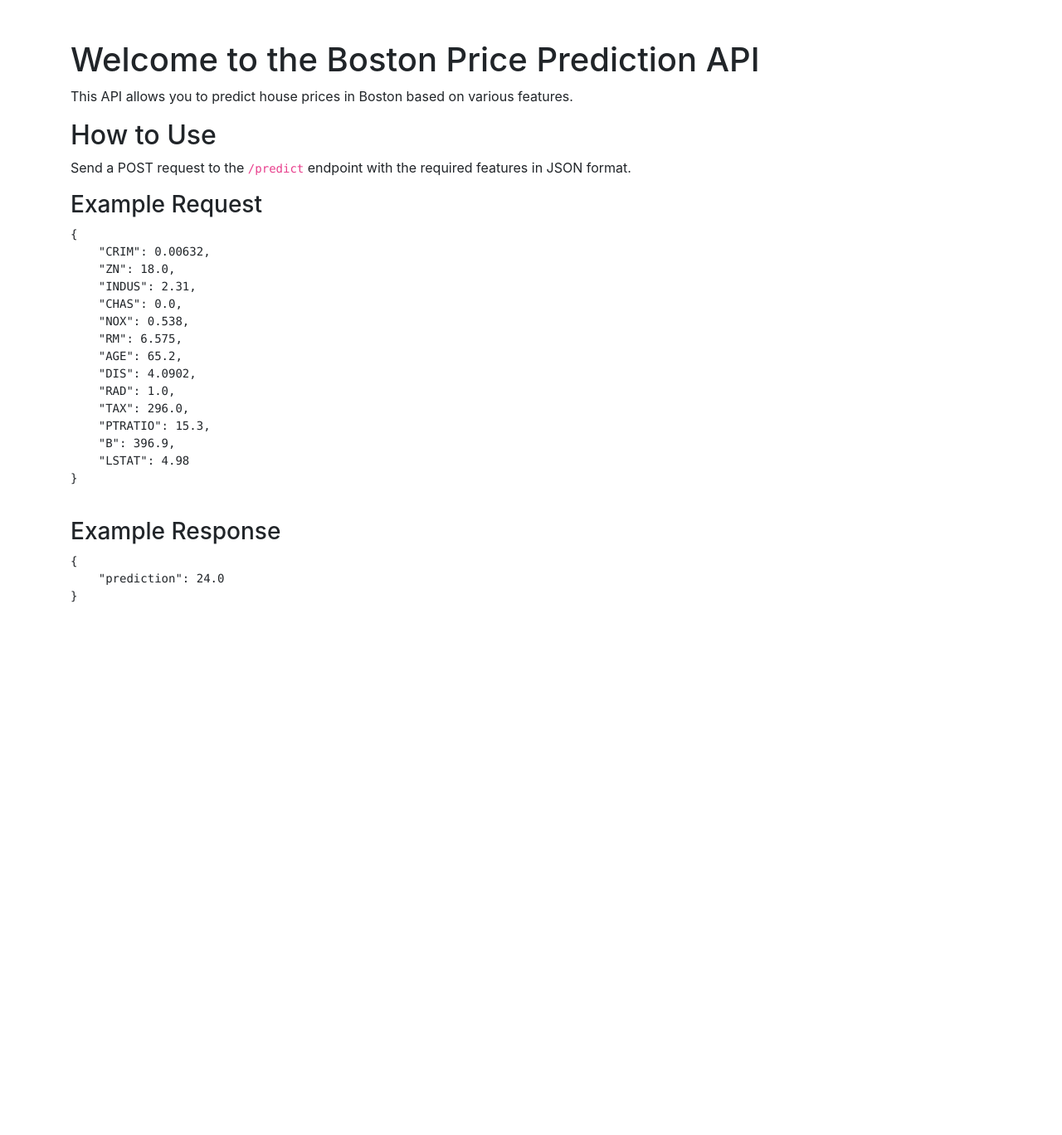
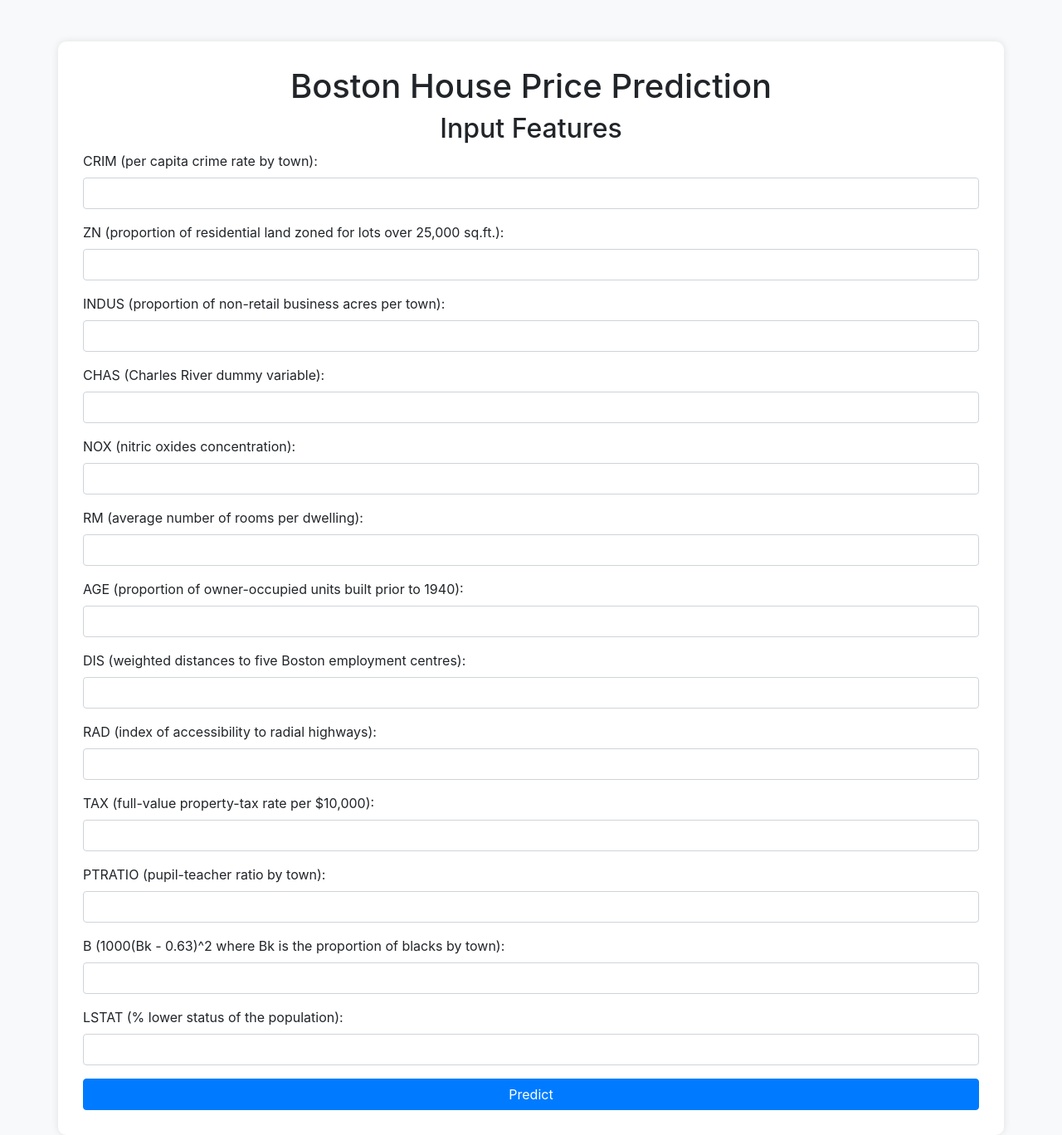
Before and after one commit to AnalystGreg99/bostonhousepricing, a Flask app: page / in a window 1280 px wide. Shown: the whole page at 83% size. Before the commit the page ends 726 px from the top, so only its background shows below. Run offline with Flask 3, Linux system fonts and the light colour scheme; parts of the project's set-up code (start-up, migrations or seed data) failed here and were passed over; some libraries are stand-ins or nearby versions.

Commit message:
The web app is ready

```diff
--- a/app.py
+++ b/app.py
@@ -27,15 +27,40 @@ def predict_api():
     print(output[0])
     return jsonify(output[0])
 
-@app.route('/predict',methods=['POST'])
-def predict():
-    data=[float(x) for x in request.form.values()]
-    final_input=scalar.transform(np.array(data).reshape(1,-1))
-    print(final_input)
-    output=regmodel.predict(final_input)[0]
-    return render_template("home.html",prediction_text="The House price prediction is {}".format(output))
 
 
+@app.route('/predict', methods=['POST'])
+def predict():
+    """Predict house price based on input data from form."""
+    try:
+        # Get the input values from the form
+        data = [
+            float(request.form['CRIM']),
+            float(request.form['ZN']),
+            float(request.form['INDUS']),
+            float(request.form['CHAS']),
+            float(request.form['NOX']),
+            float(request.form['RM']),
+            float(request.form['AGE']),
+            float(request.form['DIS']),
+            float(request.form['RAD']),
+            float(request.form['TAX']),
+            float(request.form['PTRATIO']),
+            float(request.form['B']),
+            float(request.form['LSTAT'])
+        ]
 
-if __name__=="__main__":
+        # Scale the input data
+        final_input = scalar.transform(np.array(data).reshape(1, -1))
+
+        # Make the prediction
+        output = regmodel.predict(final_input)[0]
+
+        # Render the template with the prediction
+        return render_template('home.html', prediction_text=f"The predicted house price is: ${output:.2f}")
+    except Exception as e:
+        # Handle any errors during prediction
+        return render_template('home.html', prediction_text=f"Error: {str(e)}")
+
+if __name__ == '__main__':
     app.run(debug=True)
--- a/templates/home.html
+++ b/templates/home.html
@@ -3,39 +3,93 @@
 <head>
     <meta charset="UTF-8">
     <meta name="viewport" content="width=device-width, initial-scale=1.0">
-    <title>Boston Price Prediction</title>
+    <title>Boston Price Prediction - Predict</title>
     <link rel="stylesheet" href="https://stackpath.bootstrapcdn.com/bootstrap/4.5.2/css/bootstrap.min.css">
+    <style>
+        body {
+            background-color: #f8f9fa;
+        }
+        .container {
+            margin-top: 50px;
+            background-color: white;
+            padding: 30px;
+            border-radius: 10px;
+            box-shadow: 0 0 10px rgba(0, 0, 0, 0.1);
+        }
+        h1, h2 {
+            text-align: center;
+        }
+        .prediction-result {
+            margin-top: 20px;
+            font-size: 18px;
+            font-weight: bold;
+            text-align: center;
+        }
+    </style>
 </head>
 <body>
     <div class="container">
-        <h1 class="mt-5">Welcome to the Boston Price Prediction API</h1>
-        <p>This API allows you to predict house prices in Boston based on various features.</p>
-        <h2>How to Use</h2>
-        <p>Send a POST request to the <code>/predict</code> endpoint with the required features in JSON format.</p>
-        <h3>Example Request</h3>
-        <pre>
-{
-    "CRIM": 0.00632,
-    "ZN": 18.0,
-    "INDUS": 2.31,
-    "CHAS": 0.0,
-    "NOX": 0.538,
-    "RM": 6.575,
-    "AGE": 65.2,
-    "DIS": 4.0902,
-    "RAD": 1.0,
-    "TAX": 296.0,
-    "PTRATIO": 15.3,
-    "B": 396.9,
-    "LSTAT": 4.98
-}
-        </pre>
-        <h3>Example Response</h3>
-        <pre>
-{
-    "prediction": 24.0
-}
-        </pre>
+        <h1>Boston House Price Prediction</h1>
+        <h2>Input Features</h2>
+        <form action="{{ url_for('predict') }}" method="post">
+            <div class="form-group">
+                <label for="CRIM">CRIM (per capita crime rate by town):</label>
+                <input type="text" class="form-control" name="CRIM" required>
+            </div>
+            <div class="form-group">
+                <label for="ZN">ZN (proportion of residential land zoned for lots over 25,000 sq.ft.):</label>
+                <input type="text" class="form-control" name="ZN" required>
+            </div>
+            <div class="form-group">
+                <label for="INDUS">INDUS (proportion of non-retail business acres per town):</label>
+                <input type="text" class="form-control" name="INDUS" required>
+            </div>
+            <div class="form-group">
+                <label for="CHAS">CHAS (Charles River dummy variable):</label>
+                <input type="text" class="form-control" name="CHAS" required>
+            </div>
+            <div class="form-group">
+                <label for="NOX">NOX (nitric oxides concentration):</label>
+                <input type="text" class="form-control" name="NOX" required>
+            </div>
+            <div class="form-group">
+                <label for="RM">RM (average number of rooms per dwelling):</label>
+                <input type="text" class="form-control" name="RM" required>
+            </div>
+            <div class="form-group">
+                <label for="AGE">AGE (proportion of owner-occupied units built prior to 1940):</label>
+                <input type="text" class="form-control" name="AGE" required>
+            </div>
+            <div class="form-group">
+                <label for="DIS">DIS (weighted distances to five Boston employment centres):</label>
+                <input type="text" class="form-control" name="DIS" required>
+            </div>
+            <div class="form-group">
+                <label for="RAD">RAD (index of accessibility to radial highways):</label>
+                <input type="text" class="form-control" name="RAD" required>
+            </div>
+            <div class="form-group">
+                <label for="TAX">TAX (full-value property-tax rate per $10,000):</label>
+                <input type="text" class="form-control" name="TAX" required>
+            </div>
+            <div class="form-group">
+                <label for="PTRATIO">PTRATIO (pupil-teacher ratio by town):</label>
+                <input type="text" class="form-control" name="PTRATIO" required>
+            </div>
+            <div class="form-group">
+                <label for="B">B (1000(Bk - 0.63)^2 where Bk is the proportion of blacks by town):</label>
+                <input type="text" class="form-control" name="B" required>
+            </div>
+            <div class="form-group">
+                <label for="LSTAT">LSTAT (% lower status of the population):</label>
+                <input type="text" class="form-control" name="LSTAT" required>
+            </div>
+            <button type="submit" class="btn btn-primary btn-block">Predict</button>
+        </form>
+
+        {% if prediction_text %}
+        <div class="prediction-result">{{ prediction_text }}</div>
+        {% endif %}
     </div>
 </body>
 </html>
```
